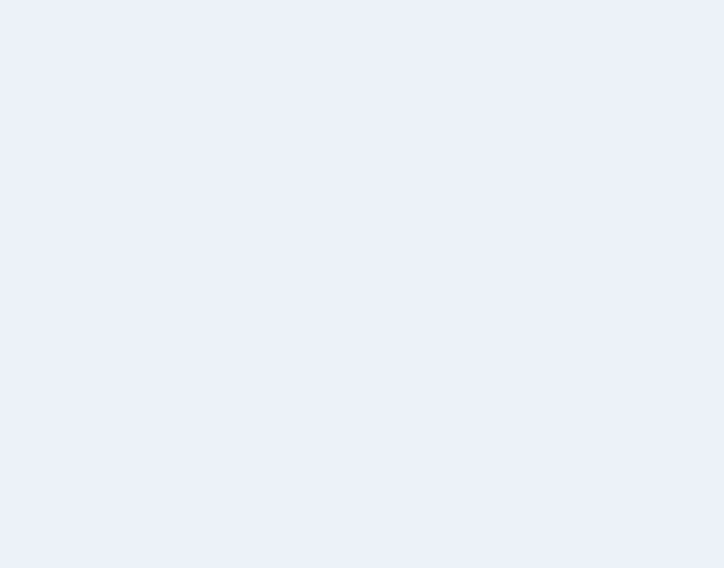
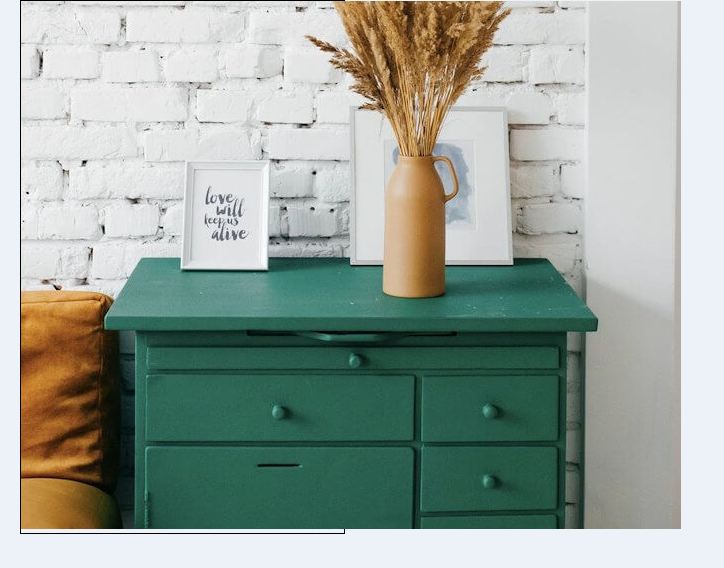
Before and after one commit to muqtadi/article-preview-component-master, a plain HTML site: page index.html in a window 1280 px wide. Shown: the whole page, without its empty margins (0-724 px from the left). Drawn offline with Linux system fonts and the light colour scheme.

Commit message:
Add card and header html date

```diff
--- a/index.html
+++ b/index.html
@@ -9,7 +9,12 @@
 </head>
 <body>
   <div class="wrapper">
-
-  </div>
+    <div class="card">
+      <!-- _________________________________________________________HERO -->
+      <div class="hero">
+        <img class="hero__img" src="/img/drawers.jpg" alt="drawers">
+      </div><!-- hero -->
+    </div><!-- card -->
+  </div><!-- wrapper -->
 </body>
 </html>
--- a/scss/style.scss
+++ b/scss/style.scss
@@ -26,6 +26,12 @@ body{
 .wrapper{
   max-width: 1440px;
   min-height: 100vh;
-  margin: auto;
+  margin: 0 auto;
   background-color: rgb(236, 242, 248);
+  padding: 0 20px;
 }
+.card{
+  max-width: 325px;
+  min-height: 510px;
+  border: 1px solid;
+}
```
Also changed, not shown: css/style.css, 1 other file.
